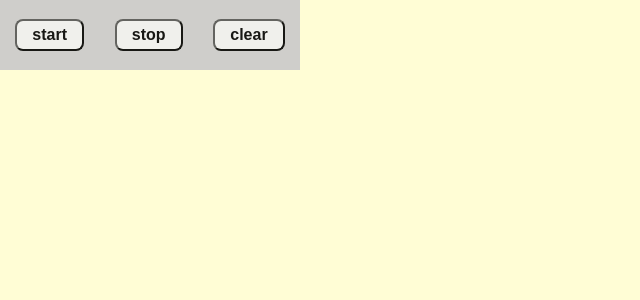
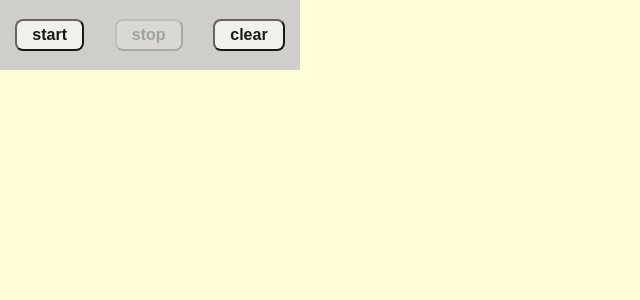
Before and after one commit to AAlexanderV/Bacteria, a React (Create React App) app: page / in a window 1280 px wide. Shown: the top 300 px of the page, without its empty margins (0-640 px from the left). Built offline with nearby package versions, Linux system fonts and the light colour scheme.

Commit message:
fixed moving function

```diff
--- a/src/app/store.js
+++ b/src/app/store.js
@@ -1,10 +1,10 @@
 import { configureStore } from "@reduxjs/toolkit";
 import bacteriasReducer from "../features/bacterias/bacteriasSlice";
-import foodReducer from "../features/food/foodSlice";
+import startReducer from "../features/start/startSlice";
 
 export default configureStore({
     reducer: {
+        start: startReducer,
         bacterias: bacteriasReducer,
-        food: foodReducer,
     },
 });
--- a/src/components/arena/Arena.js
+++ b/src/components/arena/Arena.js
@@ -1,14 +1,19 @@
-// import { useState } from "react";
-import { useDispatch } from "react-redux";
+import { useState } from "react";
+import { useDispatch, useSelector } from "react-redux";
 import FoodList from "../food/FoodList";
 import BacteriasList from "../bacteria/BacteriasList";
 
-import { createFood } from "../../features/food/foodSlice";
-import { createBacteria } from "../../features/bacterias/bacteriasSlice";
+import {
+    createBacteria,
+    moveAllBacterias,
+    createFood,
+} from "../../features/bacterias/bacteriasSlice";
 
 function Arena() {
     const dispatch = useDispatch();
-    // const [bacteriasArray, setBacteriasArray] = useState([]);
+    const [startIntervalID, setStartIntervalID] = useState(null);
+
+    const startStatus = useSelector((state) => state.start.value);
 
     function rightClickHandler(e) {
         e.preventDefault();
@@ -17,6 +22,27 @@ function Arena() {
 
     function leftClickHandler(e) {
         dispatch(createBacteria({ x: e.clientX, y: e.clientY }));
+    }
+
+    function start() {
+        setStartIntervalID(
+            setInterval(() => {
+                dispatch(moveAllBacterias());
+            }, 60)
+        );
+    }
+
+    function stop() {
+        clearInterval(startIntervalID);
+        setStartIntervalID(null);
+    }
+
+    if (startStatus && !startIntervalID) {
+        console.log("start");
+        start();
+    } else if (!startStatus && startIntervalID) {
+        console.log("stop");
+        stop();
     }
 
     return (
--- a/src/components/bacteria/BacteriasList.js
+++ b/src/components/bacteria/BacteriasList.js
@@ -2,7 +2,7 @@ import { useSelector } from "react-redux";
 import BacteriaItem from "./BacteriaItem";
 
 function BacteriasList() {
-    const bacteriasList = useSelector((state) => state.bacterias.list);
+    const bacteriasList = useSelector((state) => state.bacterias.bactList);
 
     return (
         <>
--- a/src/components/controlPanel/ControlPanel.js
+++ b/src/components/controlPanel/ControlPanel.js
@@ -1,47 +1,24 @@
-import { useState } from "react";
 import { useSelector, useDispatch } from "react-redux";
-
-import { deleteFood } from "../../features/food/foodSlice";
-import { moveAllBacterias } from "../../features/bacterias/bacteriasSlice";
+import { start, stop } from "../../features/start/startSlice";
 
 function ControlPanel() {
-    const [startIntervalID, setStartIntervalID] = useState(null);
     const dispatch = useDispatch();
-    // const bacteriasList = useSelector((state) => state.bacterias.list);
-    const foodList = useSelector((state) => state.food.list);
-    const foodToDelete = useSelector((state) => state.bacterias.eatenFoodIds);
-
-    function start() {
-        setStartIntervalID(
-            setInterval(() => {
-                console.log("foodToDeleteArray", foodToDelete);
-                console.log(foodToDelete.length > 0);
-                foodToDelete.length > 0 && dispatch(deleteFood(foodToDelete));
-
-                console.log(foodList);
-
-                dispatch(moveAllBacterias(foodList));
-            }, 50)
-        );
-    }
-    function stop() {
-        clearInterval(startIntervalID);
-        setStartIntervalID(null);
-    }
+    const startStatus = useSelector((state) => state.start.value);
 
     return (
         <div className="control_panel">
             <div className="contol_buttons">
                 <button
                     className="btn_start"
-                    disabled={Boolean(startIntervalID)}
-                    onClick={start}
+                    disabled={startStatus}
+                    onClick={() => dispatch(start())}
                 >
                     start
                 </button>
                 <button
                     className="btn_stop"
-                    onClick={stop}
+                    disabled={!startStatus}
+                    onClick={() => dispatch(stop())}
                 >
                     stop
                 </button>
--- a/src/components/food/FoodList.js
+++ b/src/components/food/FoodList.js
@@ -1,8 +1,8 @@
 import { useSelector } from "react-redux";
 import FoodItem from "./FoodItem";
 
-function FoodList({ x, y }) {
-    const foodList = useSelector((state) => state.food.list);
+function FoodList() {
+    const foodList = useSelector((state) => state.bacterias.foodList);
 
     return (
         <>
--- a/src/features/bacterias/bacteriasSlice.js
+++ b/src/features/bacterias/bacteriasSlice.js
@@ -1,12 +1,13 @@
 import { createSlice } from "@reduxjs/toolkit";
-import Bacteria from "./bacteriaClass";
 import moveBact from "./moveFunction";
 
 const initialState = () => {
     return {
-        list: [],
-        currentID: 0,
-        eatenFoodIds: [],
+        bactList: [],
+        bactID: 0,
+        // eatenFoodIds: [],
+        foodList: [],
+        foodID: 0,
     };
 };
 
@@ -15,32 +16,60 @@ export const bacteriasSlice = createSlice({
     initialState,
     reducers: {
         createBacteria: (state, action) => {
-            state.currentID += 1;
+            state.bactID += 1;
             // const newBacteria = new Bacteria(state.currentID, action.payload);
             const newBacteria = {
-                id: state.currentID,
+                id: state.bactID,
                 position: action.payload, //{ x, y }
                 angle: 1,
             };
 
-            state.list.push(newBacteria);
+            state.bactList.push(newBacteria);
         },
-        moveAllBacterias: (state, action) => {
-            state.eatenFoodIds = [];
+        createFood: (state, action) => {
+            state.foodID += 1;
+            const newFood = { ...action.payload, id: state.foodID }; //{x,y,id}
 
-            const newBacteriasList = state.list.map((bact) => {
-                const { eatenFoodId, newBact } = moveBact(action.payload, bact);
-                //{ eatenFoodId: foodItem.id, newBact: newBact }
+            state.foodList.push(newFood);
+        },
 
-                eatenFoodId && state.eatenFoodIds.push(eatenFoodId);
-                return newBact;
+        moveAllBacterias: (state) => {
+            const newBacteriasList = state.bactList.map((bact) => {
+                if (state.foodList.length > 0) {
+                    const { eatenFoodId, newBact } = moveBact(
+                        state.foodList,
+                        bact
+                    );
+                    //{ eatenFoodId: foodItem.id, newBact: newBact }
+
+                    if (eatenFoodId) {
+                        const newFoodList = state.foodList.filter(
+                            (item) => item.id !== eatenFoodId
+                        );
+                        state.foodList = newFoodList;
+                    }
+
+                    return newBact;
+                } else {
+                    return bact;
+                }
             });
 
-            state.list = newBacteriasList;
+            state.bactList = newBacteriasList;
         },
+        // deleteFood: (state, action) => {
+        //     action.payload.forEach((idToDelete) => {
+        //         console.log("idToDeleteItem", idToDelete);
+        //         const newFoodList = state.list.filter(
+        //             (item) => item.id !== idToDelete
+        //         );
+        //         state.list = newFoodList;
+        //     });
+        // },
     },
 });
 
-export const { createBacteria, moveAllBacterias } = bacteriasSlice.actions;
+export const { createBacteria, moveAllBacterias, createFood } =
+    bacteriasSlice.actions;
 
 export default bacteriasSlice.reducer;
--- a/src/features/bacterias/moveFunction.js
+++ b/src/features/bacterias/moveFunction.js
@@ -5,7 +5,6 @@ export default function moveBact(foodList, bact) {
     const newBact = { ...bact };
     const { foodItem, distanceToFood } = findFood(foodList, newBact); //{item: {x,y,id}, distanceToFood: num}
 
-    console.log("foodItem in move FN", foodItem);
     /// количество пикселей, на которое за один раз передвинется бактерия в сторону цели
     let perStep = 4;
 
@@ -14,7 +13,6 @@ export default function moveBact(foodList, bact) {
 
     // collision with the food
     if (difX < 4 && difY < 4) {
-        console.log("collision with the food");
         return { eatenFoodId: foodItem.id, newBact: newBact };
     }
 
--- a/src/features/food/foodSlice.js
+++ /dev/null
@@ -1,34 +0,0 @@
-import { createSlice } from "@reduxjs/toolkit";
-
-const initialState = () => {
-    return {
-        list: [],
-        currentID: 0,
-    };
-};
-
-export const foodSlice = createSlice({
-    name: "food",
-    initialState,
-    reducers: {
-        createFood: (state, action) => {
-            state.currentID += 1;
-            const newFood = { ...action.payload, id: state.currentID }; //{x,y,id}
-
-            state.list.push(newFood);
-        },
-        deleteFood: (state, action) => {
-            action.payload.forEach((idToDelete) => {
-                console.log("idToDeleteItem", idToDelete);
-                const newFoodList = state.list.filter(
-                    (item) => item.id !== idToDelete
-                );
-                state.list = newFoodList;
-            });
-        },
-    },
-});
-
-export const { createFood, deleteFood } = foodSlice.actions;
-
-export default foodSlice.reducer;
--- /dev/null
+++ b/src/features/start/startSlice.js
@@ -0,0 +1,18 @@
+import { createSlice } from "@reduxjs/toolkit";
+
+export const startSlice = createSlice({
+    name: "start",
+    initialState: { value: false },
+    reducers: {
+        start: (state) => {
+            state.value = true;
+        },
+        stop: (state) => {
+            state.value = false;
+        },
+    },
+});
+
+export const { start, stop } = startSlice.actions;
+
+export default startSlice.reducer;
```
Also changed, not shown: src/App.css (line endings or trailing spaces).
